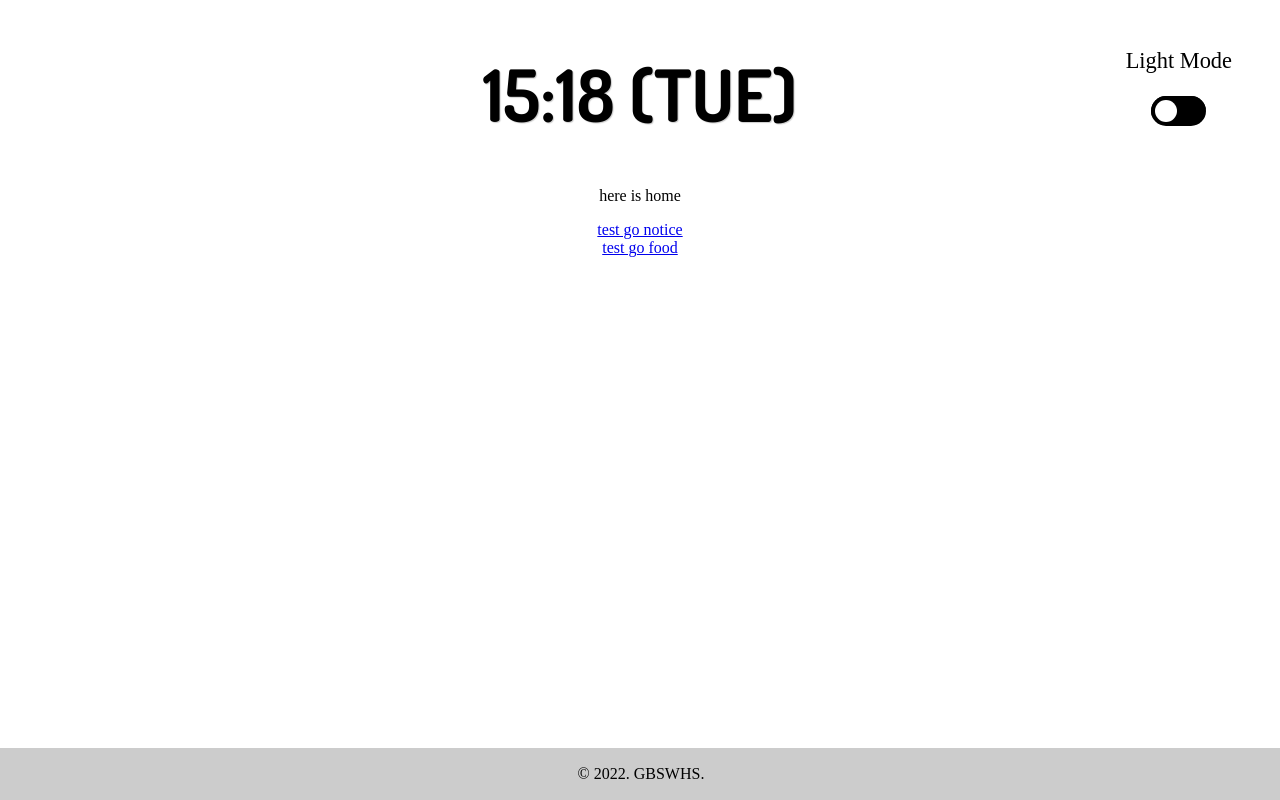
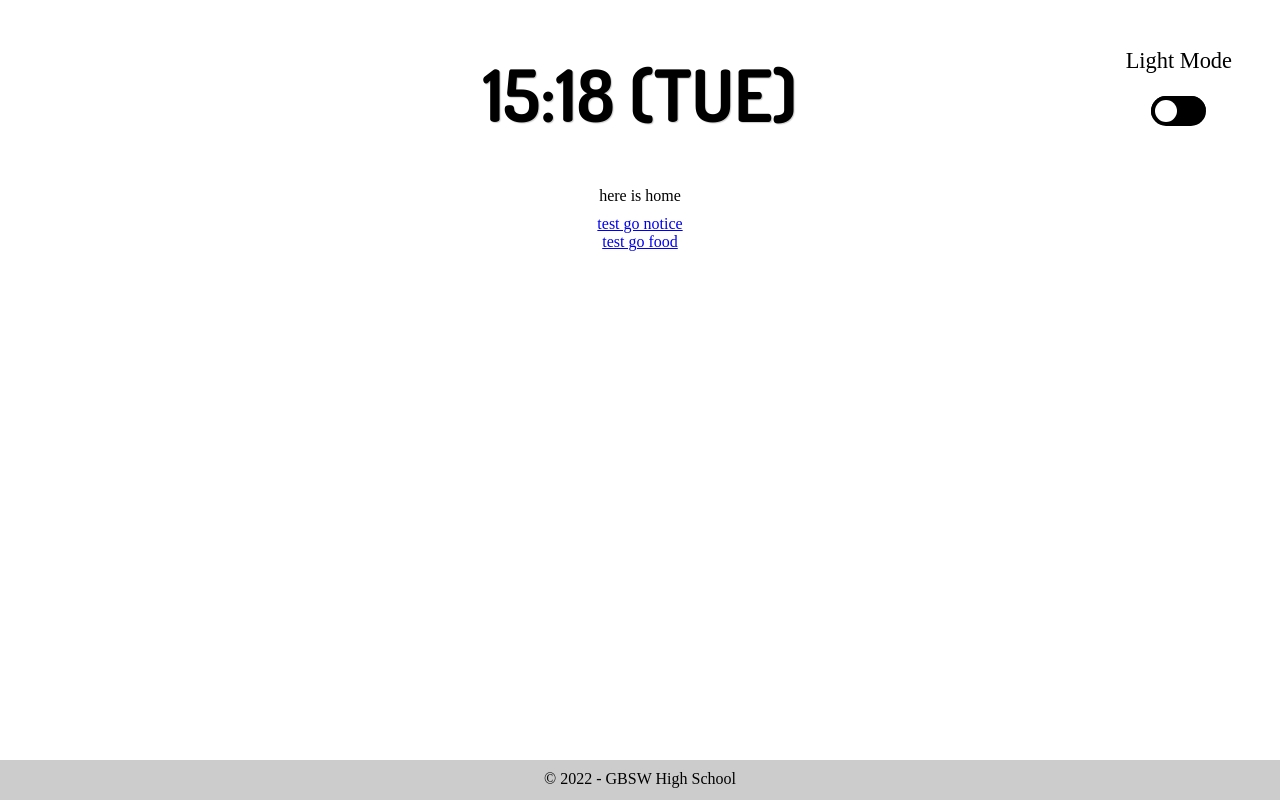
Before and after one commit to jinhyo-dev/Elec_blackboard, a React (Create React App) app: page / in a window 1280 px wide. Built offline with nearby package versions, Linux system fonts and the light colour scheme.

Commit message:
fix footer

```diff
--- /dev/null
+++ b/a-dev/index.html
@@ -0,0 +1,30 @@
+<!DOCTYPE html>
+<html lang="en">
+<head>
+  <meta charset="UTF-8">
+  <meta http-equiv="X-UA-Compatible" content="IE=edge">
+  <meta name="viewport" content="width=device-width, initial-scale=1.0">
+  <title>Document</title>
+  <style>
+    body{
+      width: 100%;
+      height: 1000px;
+      display: flex;
+      flex-direction: row;
+      flex-wrap: nowrap;
+      justify-content: center;
+    }
+    .card{
+      width: 100px;
+      height: 100px;
+      background-color: blanchedalmond;
+      margin: 20px;
+    }
+  </style>
+</head>
+<body>
+  <div class="card"></div>
+  <div class="card"></div>
+  <div class="card"></div>
+</body>
+</html>
--- a/src/App.js
+++ b/src/App.js
@@ -4,13 +4,14 @@ import Footer from './components/footer'
 import DarkMode from './components/DarkMode'
 import { Route,Routes } from "react-router-dom";
 import Home from './pages/Home';
-
+import Notice from './pages/Notice';
 function App() {
   return (
     <div className="main">
       <DarkMode />
         <Routes>
           <Route path="/" element={<Home/>} />
+          <Route path="/notice" element={<Notice/>} />
         </Routes>
       <Footer />
     </div>
--- a/src/components/footer.js
+++ b/src/components/footer.js
@@ -4,7 +4,7 @@ import '../styles/footer.css';
 export default function footer() {
   return (
     <div className="footer">
-      <p>© 2022. GBSWHS.</p>
+      <p>© 2022 - GBSW High School</p>
     </div>
   )
 
--- a/src/styles/footer.css
+++ b/src/styles/footer.css
@@ -9,10 +9,13 @@
 }
 
 .footer {
-  border: 1px solid #ccc;
+  height: 40px;
   width: 100%;
   position : fixed;
   bottom : 0;
   background-color: #ccc;
   text-align: center;
 }
+p {
+  margin: 10px;
+}
```
